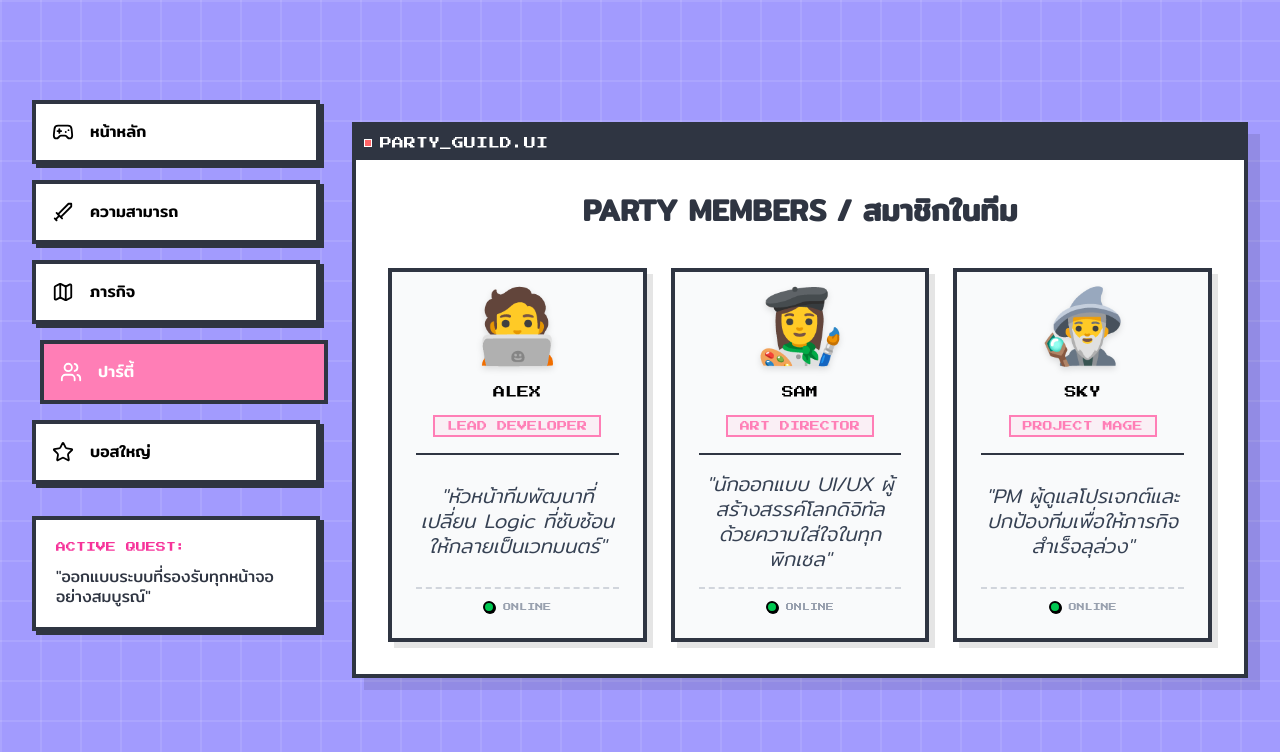
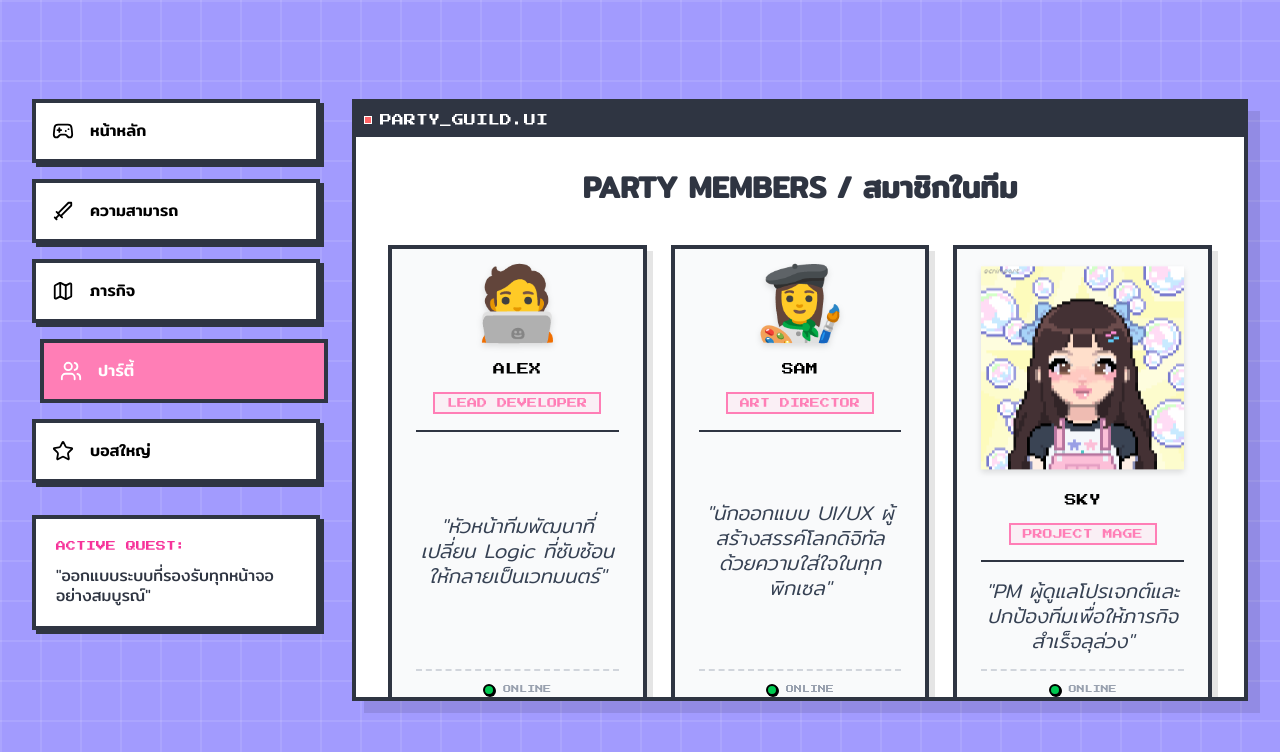
Before and after one commit to ymetdev/pixeljam_project, a React (Vite) app: page / in a window 1280 px wide. Both pictures are taken after a click on the button "ปาร์ตี้". Shown: the top 752 px of the page. Built offline with nearby package versions, Linux system fonts and the light colour scheme.

Commit message:
edit profiePim

```diff
--- a/src/App.jsx
+++ b/src/App.jsx
@@ -1,4 +1,5 @@
 import React, { useState, useEffect } from "react";
+import Pim_Profile from "./assets/Pim_Profile.png";
 import {
   Gamepad2,
   Users,
@@ -537,7 +538,7 @@ const PartyScene = () => (
       <TeamMemberCard
         name="Sky"
         role="Project Mage"
-        emoji="🧙‍♂️"
+        emoji={<img src={Pim_Profile} alt="Pim_Profile" />}
         bio="PM ผู้ดูแลโปรเจกต์และปกป้องทีมเพื่อให้ภารกิจสำเร็จลุล่วง"
       />
     </div>
```
Also changed, not shown: src/assets/Pim_Profile.png (added).
